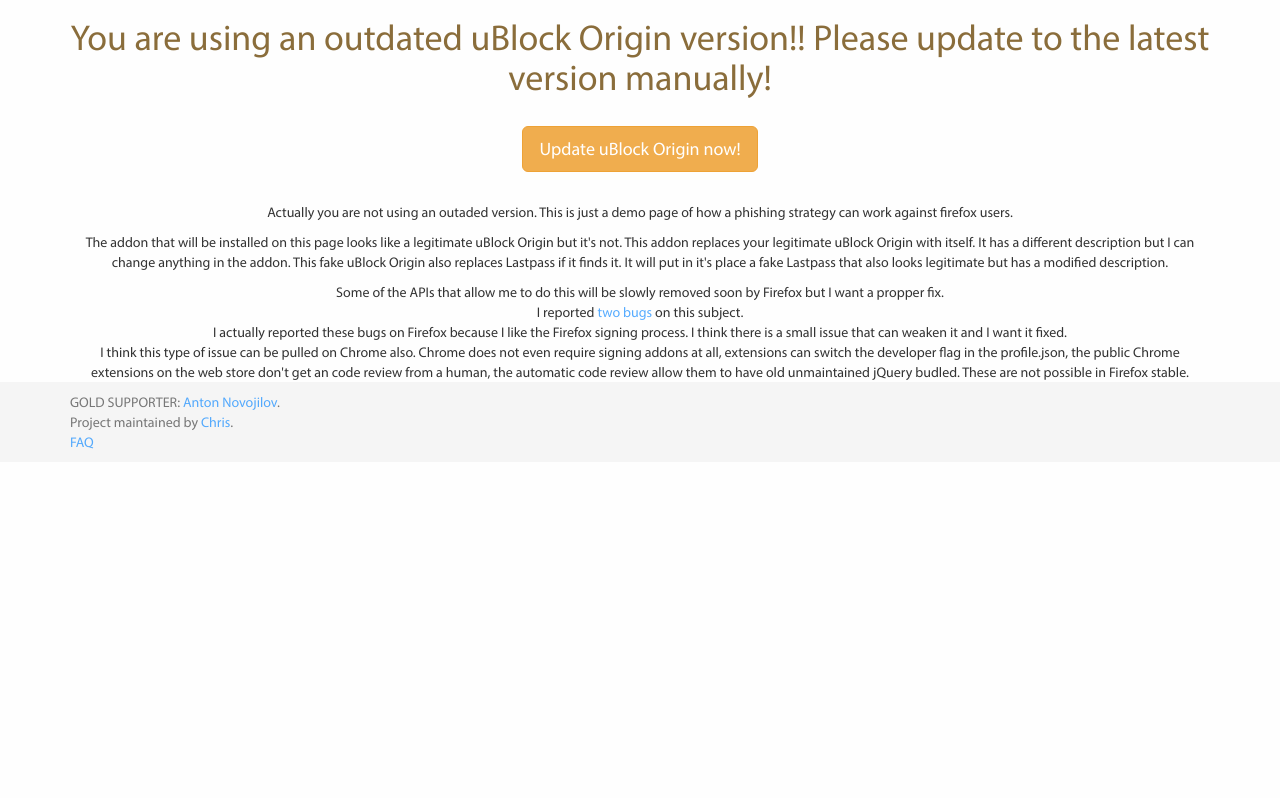
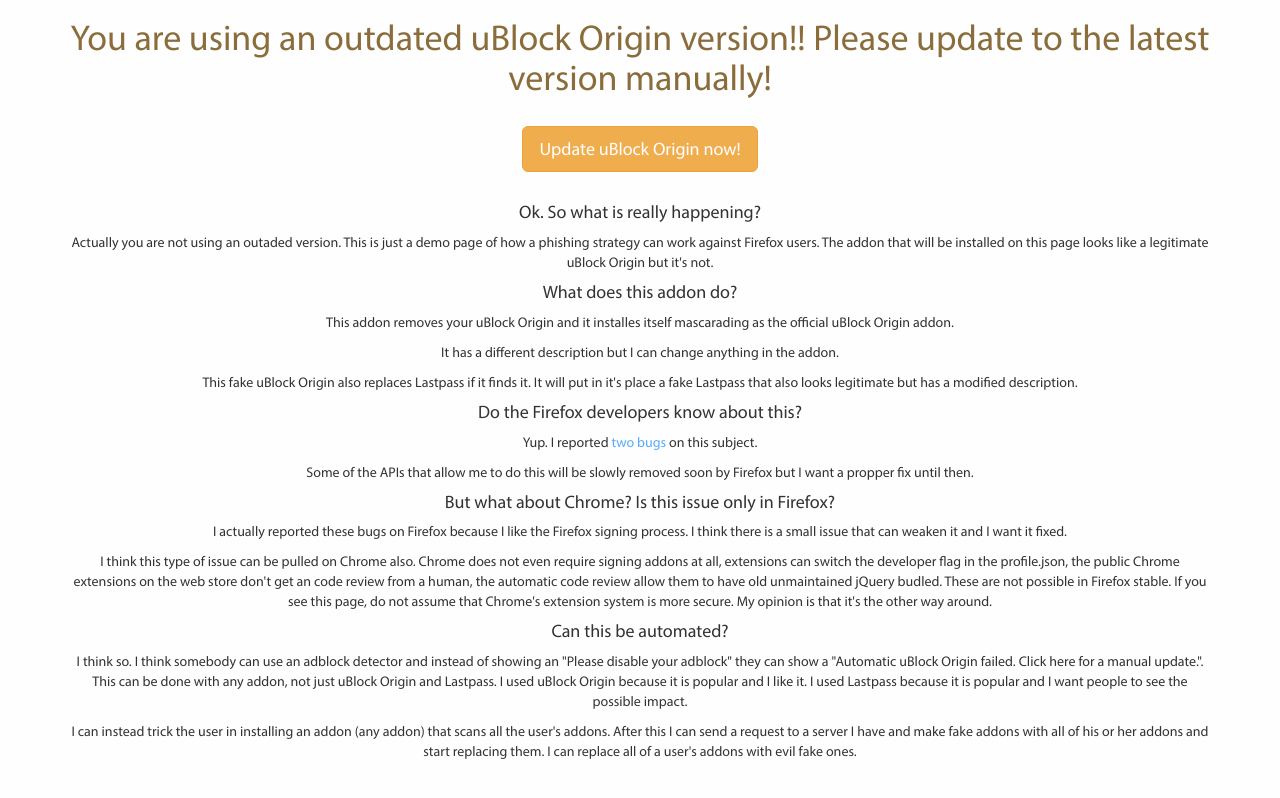
Before and after one commit to andreicristianpetcu/ublockphishing, a plain HTML site: page index.html in a window 1280 px wide. Shown: the part 396-1194 px from the top of the page. Before the commit the page ends 858 px from the top, so only its background shows below. Drawn offline with Linux system fonts and the light colour scheme.

Commit message:
better text

```diff
--- a/index.html
+++ b/index.html
@@ -2784,6 +2784,10 @@
         .buttons>.btn,
         .monthprogress {
             opacity: 0;
+        }
+
+        ul li {
+            text-align: left;
         }
     </style>
 </head>
@@ -2844,40 +2848,56 @@
                     </div>
                 </div>
             </div>
-            <div class="text-warning"><h1>You are using an outdated uBlock Origin version!! Please update to the latest version manually!</h1></div>
+            <div class="text-warning">
+                <h1>You are using an outdated uBlock Origin version!! Please update to the latest version manually!</h1>
+            </div>
             <div class="buttons">
                 <a href="/ublockphishing/ublock_origin.xpi" class="btn btn-warning btn-lg donate" style="opacity: 1; display: inline-block; transform: scaleX(1) scaleY(1); transform-origin: 50% 50% 0px;">Update uBlock Origin now!</a>
             </div>
             <div>
+                <div>
+                    <h4>Ok. So what is really happening?</h4>
                     <p>
-                Actually you are not using an outaded version. This is just a demo page of how a phishing strategy can work against firefox users.
+                        Actually you are not using an outaded version. This is just a demo page of how a phishing strategy can work against Firefox users. The addon that will be installed on this page looks like a legitimate uBlock Origin but it's not.
+                    </p>
+                </div>
+
+                <div>
+                    <h4>What does this addon do?</h4>
+                    <p>This addon removes your uBlock Origin and it installes itself mascarading as the official uBlock Origin addon.</p>
+                    <p>It has a different description but I can change anything in the addon.</p>
+                    <p>This fake uBlock Origin also replaces Lastpass if it finds it. It will put in it's place a fake Lastpass that also looks legitimate but has a modified description.</p>
+                </div>
+
+                <div>
+                    <h4>Do the Firefox developers know about this?</h4>
+                    <p>
+                        Yup. I reported <a href="https://bugzilla.mozilla.org/show_bug.cgi?id=1336805">two </a><a href="https://bugzilla.mozilla.org/show_bug.cgi?id=1321966">bugs</a> on this subject.
                     </p>
                     <p>
-                The addon that will be installed on this page looks like a legitimate uBlock Origin but it's not. This addon replaces your legitimate uBlock Origin with itself. It has a different description but I can change anything in the addon. This fake uBlock Origin also replaces Lastpass if it finds it. It will put in it's place a fake Lastpass that also looks legitimate but has a modified description.
+                        Some of the APIs that allow me to do this will be slowly removed soon by Firefox but I want a propper fix until then.
                     </p>
-              <div>
-                Some of the APIs that allow me to do this will be slowly removed soon by Firefox but I want a propper fix.
                 </div>
                 <div>
-                I reported <a href="https://bugzilla.mozilla.org/show_bug.cgi?id=1336805">two </a><a href="https://bugzilla.mozilla.org/show_bug.cgi?id=1321966">bugs</a> on this subject.
+                    <h4>But what about Chrome? Is this issue only in Firefox?</h4>
+                    <p>
+                        I actually reported these bugs on Firefox because I like the Firefox signing process. I think there is a small issue that can weaken it and I want it fixed.
+                    </p>
+                    <p>
+                        I think this type of issue can be pulled on Chrome also. Chrome does not even require signing addons at all, extensions can switch the developer flag in the profile.json, the public Chrome extensions on the web store don't get an code review from a human, the automatic code review allow them to have old unmaintained jQuery budled. These are not possible in Firefox stable. If you see this page, do not assume that Chrome's extension system is more secure. My opinion is that it's the other way around.
+                    </p>
                 </div>
                 <div>
-                I actually reported these bugs on Firefox because I like the Firefox signing process. I think there is a small issue that can weaken it and I want it fixed.
-              </div>
-              <div>
-                I think this type of issue can be pulled on Chrome also. Chrome does not even require signing addons at all, extensions can switch the developer flag in the profile.json, the public Chrome extensions on the web store don't get an code review from a human, the automatic code review allow them to have old unmaintained jQuery budled. These are not possible in Firefox stable.
-              </div>
-              <dev>
-                If you see this page, do not assume that Chrome's extension system is more secure. My opinion is that it's the other way around.
-              </dev>
+                    <h4>Can this be automated?</h4>
+                    <p>
+                        I think so. I think somebody can use an adblock detector and instead of showing an "Please disable your adblock" they can show a "Automatic uBlock Origin failed. Click here for a manual update.". This can be done with any addon, not just uBlock Origin and Lastpass. I used uBlock Origin because it is popular and I like it. I used Lastpass because it is popular and I want people to see the possible impact.
+                    </p>
+                    <p>
+                        I can instead trick the user in installing an addon (any addon) that scans all the user's addons. After this I can send a request to a server I have and make fake addons with all of his or her addons and start replacing them. I can replace all of a user's addons with evil fake ones.
+                    </p>
                 </div>
             </div>
-        <footer class="footer">
-            <div class="container">
-                <div class="text-muted">GOLD SUPPORTER: <a href="https://twitter.com/andy_one" rel="nofollow" target="_blank">Anton Novojilov</a>.<br>Project maintained by <a href="https://chrismatic.io/">Chris</a>.</div>
-                <a href="https://www.ublock.org/faq">FAQ</a>
         </div>
-        </footer>
         <script src="uBlock%20-%20Home_files/velocity.js"></script>
         <script src="uBlock%20-%20Home_files/velocity_002.js"></script>
         <script>
```
Lines whose indentation alone changed are shown as unchanged.
